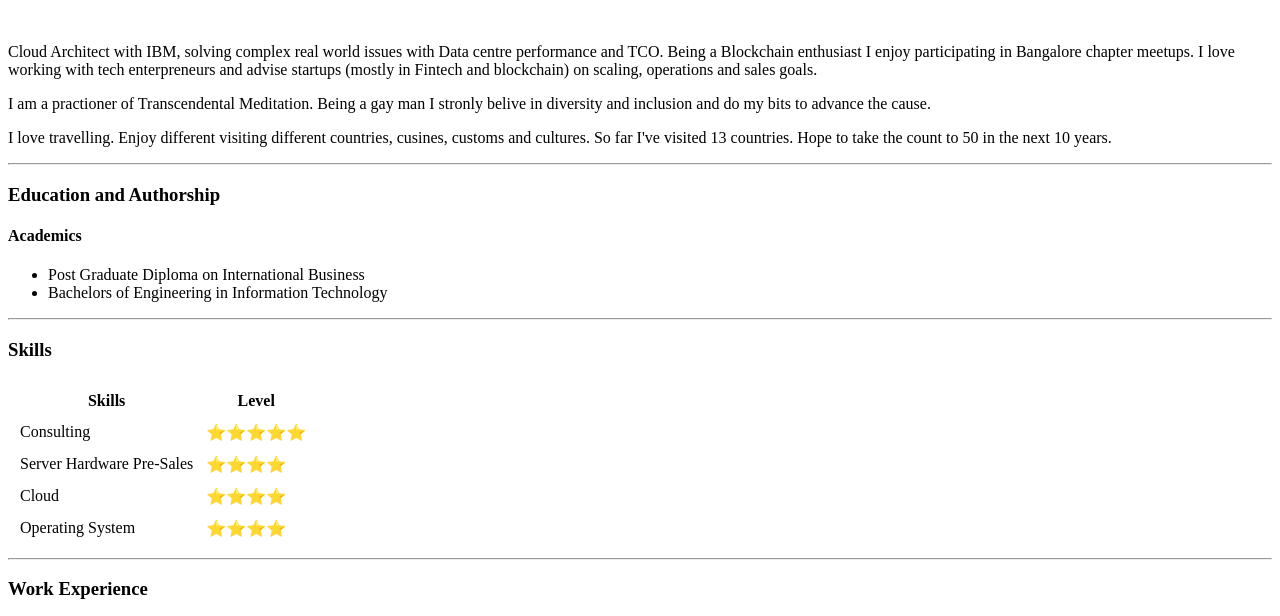
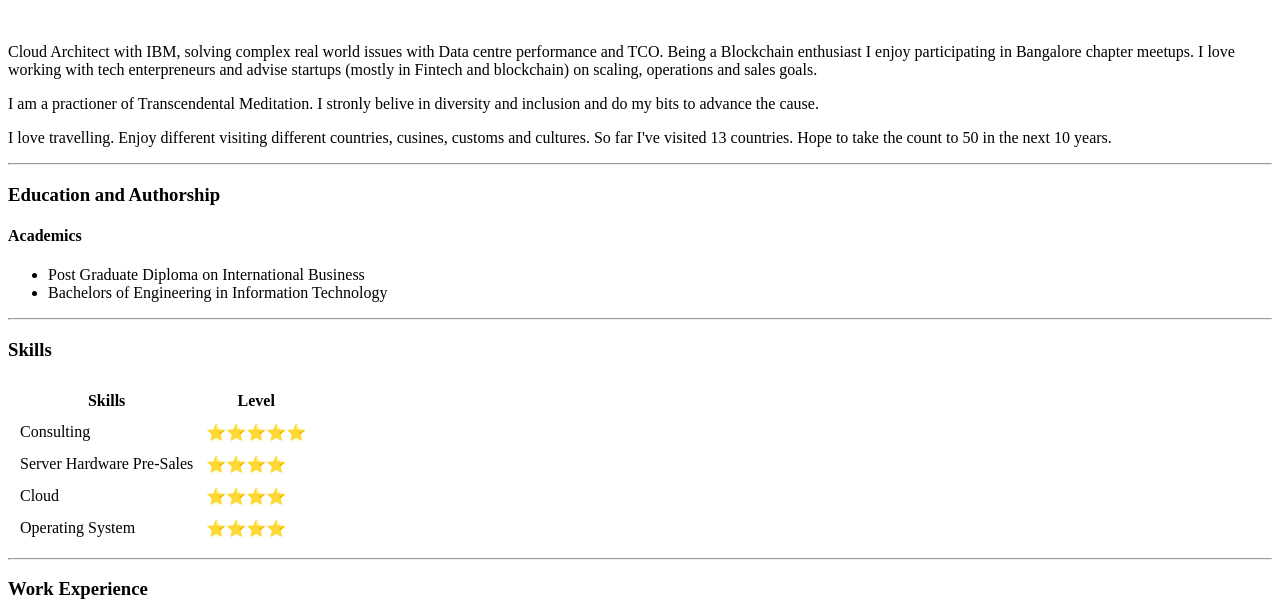
Before and after one commit to taragopal/cv, a plain HTML site: page index.html in a window 1280 px wide. Shown: the part 157-773 px from the top of the page. Drawn offline with Linux system fonts and the light colour scheme.

Commit message:
Update index.html
Updated d&i line

```diff
--- a/index.html
+++ b/index.html
@@ -20,7 +20,8 @@
     Being a Blockchain enthusiast I enjoy participating in Bangalore chapter meetups.
 
     I love working with tech enterpreneurs and advise startups (mostly in Fintech and blockchain) on scaling, operations and sales goals.
-  <p>I am a practioner of Transcendental Meditation. Being a gay man I stronly belive in diversity and inclusion and do my bits to advance the cause.</p>
+  <p>I am a practioner of Transcendental Meditation. </pr>
+  <pr>I stronly belive in diversity and inclusion and do my bits to advance the cause.</p>
   I love travelling. Enjoy different visiting different countries, cusines, customs and cultures. So far I've visited 13 countries. Hope to take the count to 50 in the next 10 years.</p>
 
   <hr />
```
